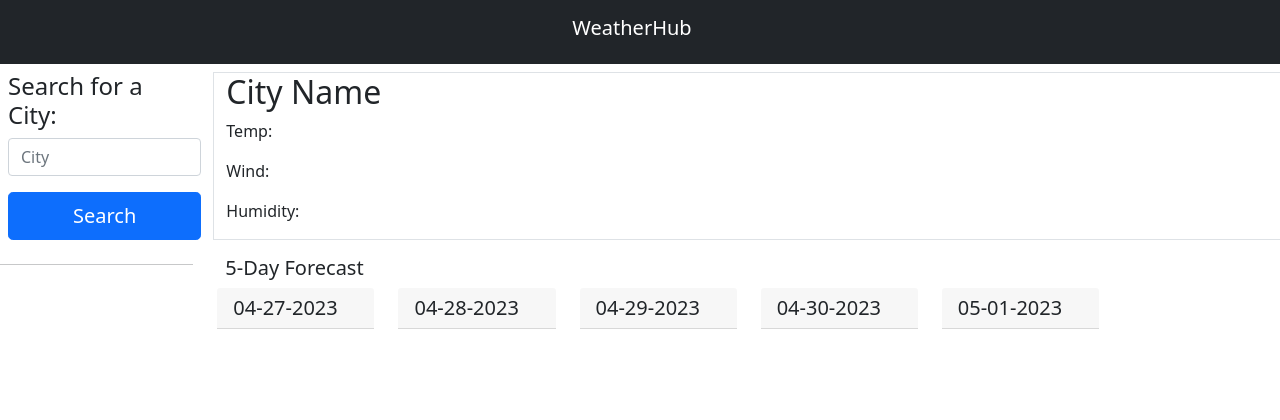
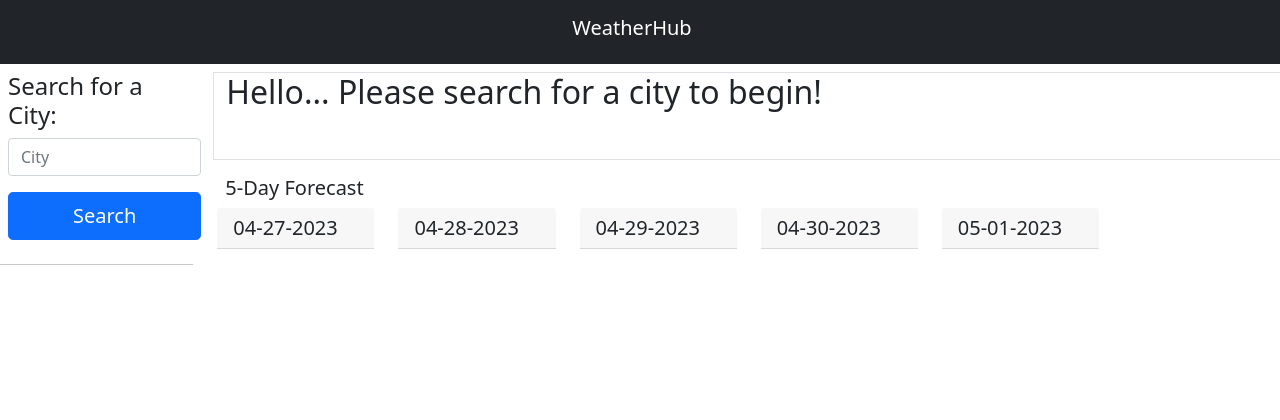
Before and after one commit to jeffreyvicente/06-CityCast, a plain HTML site: page index.html in a window 1280 px wide. Drawn offline with nearby package versions, Linux system fonts and the light colour scheme.

Commit message:
Final HTML code

```diff
--- a/index.html
+++ b/index.html
@@ -17,6 +17,7 @@
 
     <!--DayJS-->
     <script src="https://cdn.jsdelivr.net/npm/dayjs@1/dayjs.min.js"></script>
+    <link rel="stylesheet" href="./assets/styles/style.css">
 
     <title>☀️ WeatherHub 🌧️ </title>
 </head>
@@ -51,10 +52,11 @@
 
               <!-- Uses a combination of col-* values to make full-size on small devices and half-size on medium or larger devices -->
                 <div class="border m-2 col-12 ">
-                  <h2 id="mainCityName">City Name</h2>
-                  <p id="mainTemp">Temp: </p>
-                  <p id="mainWind">Wind: </p>
-                  <p id="mainHumidity">Humidity: </p>
+                  <h2 id="mainCityName">Hello... Please search for a city to begin!</h2>
+                  <img  id="mainWeatherIcon" >
+                  <p id="mainTemp"></p>
+                  <p id="mainWind"></p>
+                  <p id="mainHumidity"></p>
 
 
                 </div>
```
